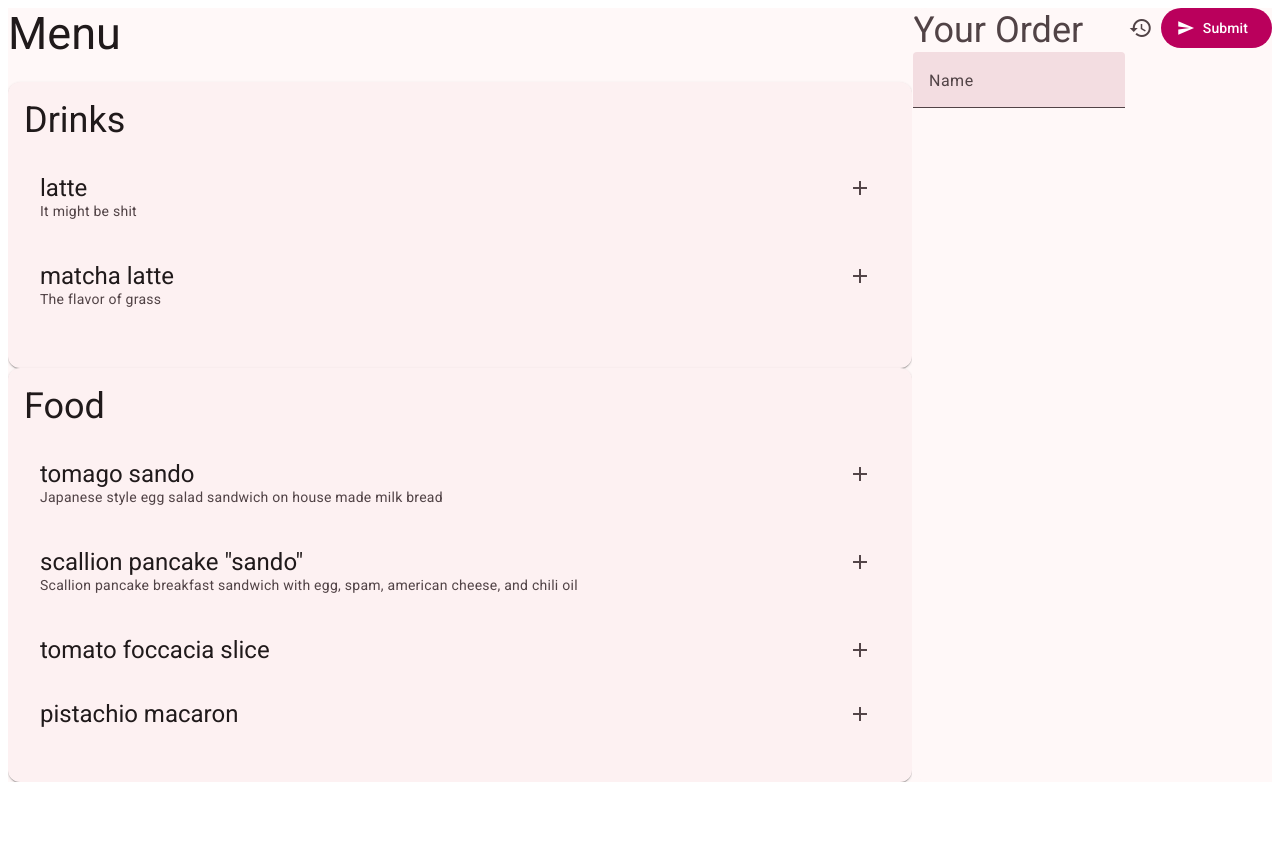
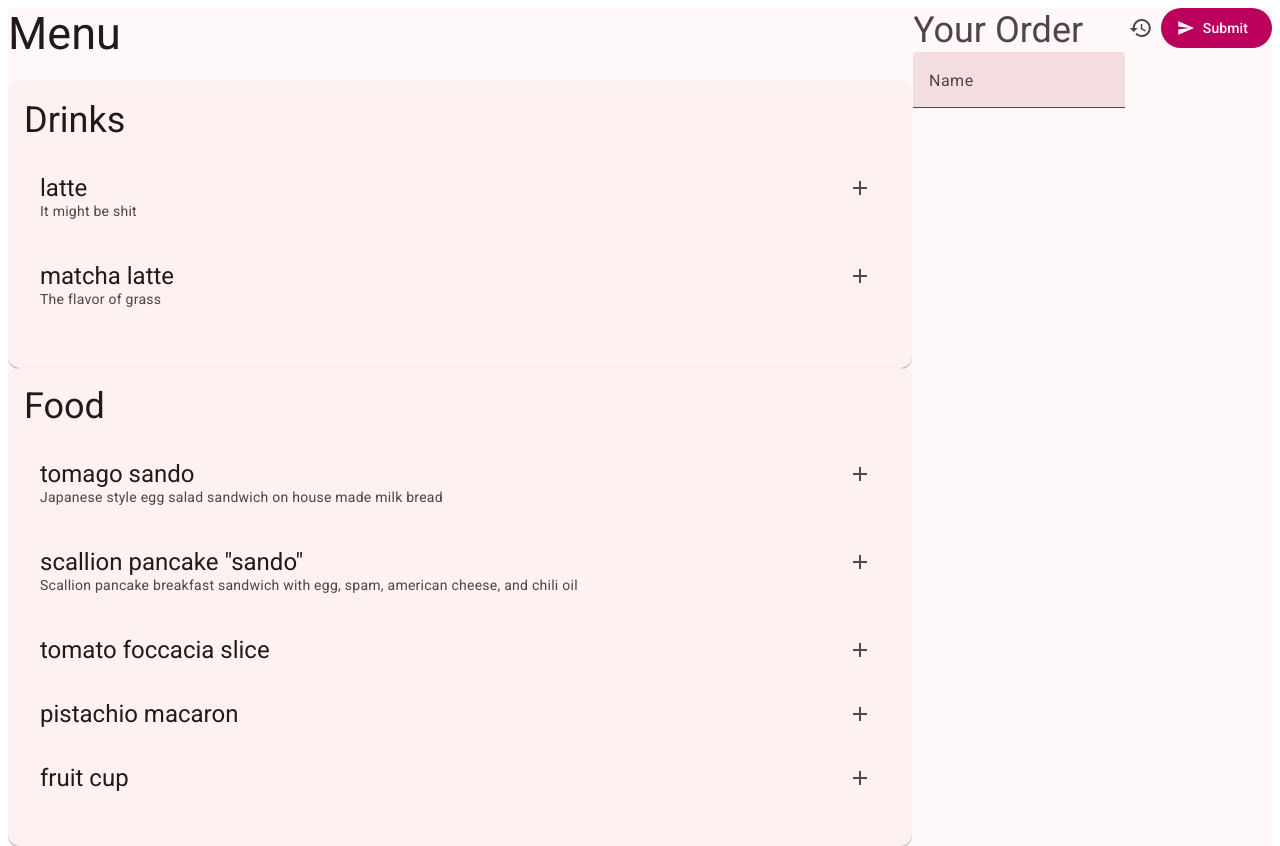
Before and after one commit to danzou56/home-cafe-circle, an Angular app: page / in a window 1280 px wide. Before the commit the page ends 808 px from the top, so only its background shows below. Built offline with nearby package versions, Linux system fonts and the light colour scheme.

Commit message:
Reformat

```diff
--- a/src/app/menu/menu.ts
+++ b/src/app/menu/menu.ts
@@ -1,5 +1,5 @@
-import { MenuItem } from "./menu-item/menu-item";
-import { FoodType } from "./food-type";
+import { MenuItem } from './menu-item/menu-item';
+import { FoodType } from './food-type';
 
 const menu: MenuItem[] = [
   {
@@ -45,6 +45,12 @@ const menu: MenuItem[] = [
     description: '',
     radios: [],
   },
+  {
+    name: 'fruit cup',
+    tipe: FoodType.Food,
+    description: '',
+    radios: [],
+  },
 ];
 
 export { menu };
```
